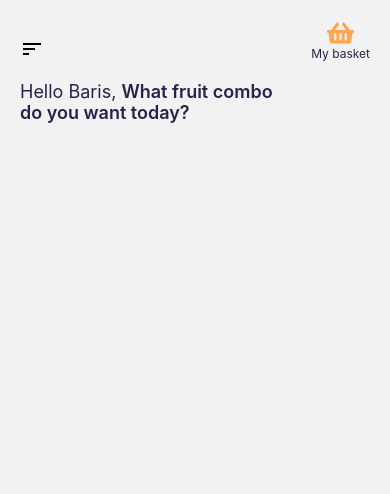
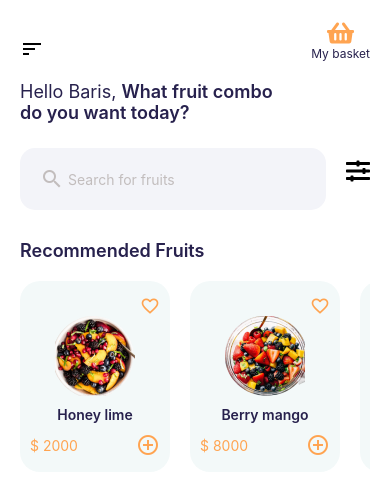
Before and after one commit to barisertakus/my-fresh-fruit, a React Native app: screen /Home in a window 390 px wide. Shown: the top 494 px of the page. Built offline with nearby package versions, Linux system fonts and the light colour scheme.

Commit message:
Recommended Fruits and SearchBar have been added.

```diff
--- /dev/null
+++ b/components/Home/FruitCard.js
@@ -0,0 +1,65 @@
+import React from "react";
+import { Image, StyleSheet, Text, TouchableOpacity, View } from "react-native";
+import Icon from "react-native-vector-icons/MaterialIcons";
+
+const FruitCard = ({ name, price, image }) => {
+  return (
+    <TouchableOpacity style={styles.container} activeOpacity={0.5}>
+      <View style={styles.icon}>
+        <TouchableOpacity>
+          <Icon name="favorite-border" size={20} color="#FFA451" />
+        </TouchableOpacity>
+      </View>
+      <View style={styles.image}>{image}</View>
+
+      <View style={styles.name}>
+        <Text style={styles.nameText}>{name}</Text>
+      </View>
+
+      <View style={styles.price}>
+        <Text style={styles.priceText}>$ {price}</Text>
+        <TouchableOpacity>
+          <Icon name="add-circle-outline" size={24} color="#FFA451" />
+        </TouchableOpacity>
+      </View>
+    </TouchableOpacity>
+  );
+};
+
+export default FruitCard;
+
+const styles = StyleSheet.create({
+  container: {
+    backgroundColor: "#F3F9F9",
+    marginRight: 20,
+    paddingHorizontal: 10,
+    paddingVertical: 15,
+    borderRadius: 20,
+    justifyContent: "flex-end",
+  },
+  icon: {
+    alignItems: "flex-end",
+  },
+  image: {
+    paddingHorizontal: 25,
+  },
+  price: {
+    paddingTop: 10,
+    flexDirection: "row",
+    justifyContent: "space-between",
+    alignItems: "center",
+  },
+  name: {
+    alignItems: "center",
+  },
+  nameText: {
+    paddingTop: 10,
+    fontSize: 14,
+    color: "#27214D",
+    fontWeight: "600",
+  },
+  priceText: {
+    color: "#FFA451",
+    fontSize: 14,
+  },
+});
--- /dev/null
+++ b/components/Home/RecommendedFruits.js
@@ -0,0 +1,49 @@
+import React from "react";
+import { ScrollView } from "react-native";
+import { Image, StyleSheet, Text, View } from "react-native";
+import FruitCard from "./FruitCard";
+
+const RecommendedFruits = () => {
+  return (
+    <View style={styles.container}>
+      <Text style={styles.header}>Recommended Fruits</Text>
+      <ScrollView
+        style={styles.cards}
+        horizontal
+        showsHorizontalScrollIndicator={false}
+      >
+        <FruitCard
+          name={"Honey lime"}
+          price={2000}
+          image={<Image source={require("../../assets/images/fruit1.png")} />}
+        />
+        <FruitCard
+          name={"Berry mango"}
+          price={8000}
+          image={<Image source={require("../../assets/images/fruit2.png")} />}
+        />
+        <FruitCard
+          name={"Honey lime"}
+          price={2000}
+          image={<Image source={require("../../assets/images/fruit1.png")} />}
+        />
+      </ScrollView>
+    </View>
+  );
+};
+
+export default RecommendedFruits;
+
+const styles = StyleSheet.create({
+  container: {
+    marginTop: 20,
+  },
+  header: {
+    fontSize: 18,
+    color: "#27214D",
+    fontWeight: "600",
+  },
+  cards: {
+    marginTop: 20,
+  },
+});
--- /dev/null
+++ b/components/Home/SearchBar.js
@@ -0,0 +1,37 @@
+import React from "react";
+import { StyleSheet, Text, View } from "react-native";
+import { Input } from "react-native-elements";
+import Icon from "react-native-vector-icons/MaterialIcons";
+import FontAwesome from "react-native-vector-icons/FontAwesome5";
+import CustomInput from "../../utils/CustomInput";
+
+const SearchBar = () => {
+  return (
+    <View style={styles.container}>
+      <View style={styles.input}>
+        <CustomInput leftIcon={<Icon name="search" size={24} color="#C2BDBD" />} placheHolder="Search for fruits" />
+      </View>
+      <View style={styles.icon}>
+        <FontAwesome name="sliders-h" size={24} />
+      </View>
+    </View>
+  );
+};
+
+export default SearchBar;
+
+const styles = StyleSheet.create({
+  container: {
+    flexDirection: "row",
+    marginTop: 25,
+    justifyContent: "space-between",
+    alignItems: "center",
+  },
+  input: {
+    flex: 1,
+  },
+  icon: {
+    bottom: 13,
+    marginLeft: 10,
+  },
+});
--- a/screens/Home.js
+++ b/screens/Home.js
@@ -1,24 +1,32 @@
 import React from "react";
 import { StyleSheet, Text, View } from "react-native";
 import { SafeAreaView } from "react-native-safe-area-context";
-import Icon from "react-native-vector-icons/MaterialIcons";
 import HomeHeader from "../components/Home/HomeHeader";
+import RecommendedFruits from "../components/Home/RecommendedFruits";
+import SearchBar from "../components/Home/SearchBar";
 
 const Home = () => {
   return (
-    <SafeAreaView>
-      <View style={styles.container}>
-        <HomeHeader />
-      </View>
-    </SafeAreaView>
+    <View style={styles.background}>
+      <SafeAreaView style={styles.safeArea}>
+        <View style={styles.container}>
+          <HomeHeader />
+          <SearchBar />
+          <RecommendedFruits />
+        </View>
+      </SafeAreaView>
+    </View>
   );
 };
 
 export default Home;
 
 const styles = StyleSheet.create({
+  background: { backgroundColor: "white", flex: 1 },
+  safeArea: { flex: 1 },
   container: {
     paddingHorizontal: 20,
-    paddingTop: 20
-  }
+    paddingTop: 20,
+    flex: 1,
+  },
 });
```
